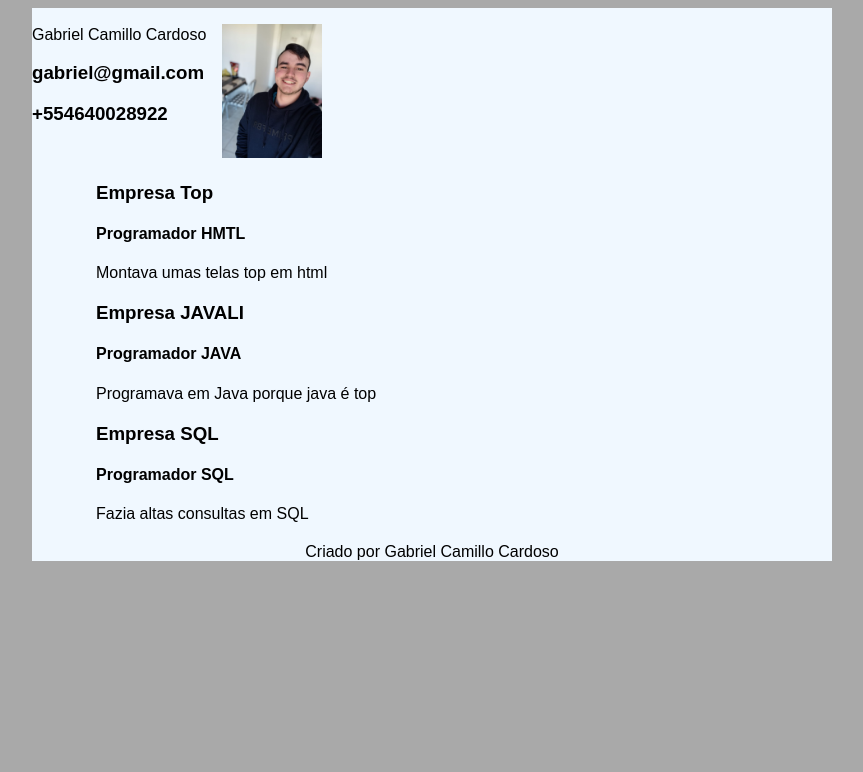
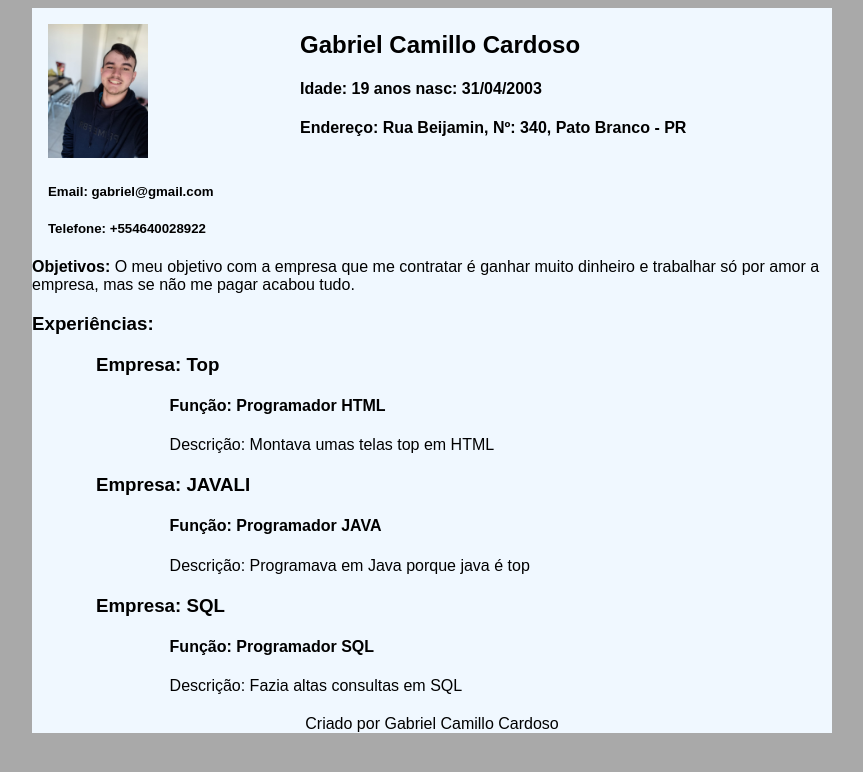
Before and after one commit to GabrielCardoso18/Aula07-Trabalhando-HTML-CSS, a plain HTML site: page index.html in a window 1280 px wide. Shown: the whole page, without its empty margins (208-1071 px from the left). Drawn offline with Linux system fonts and the light colour scheme.

Commit message:
Update index.html
Alteração interna no git hub, pois estou tentando enviar pelo visual e está apresentando erro que não está achando meu repositorio para git push

```diff
--- a/index.html
+++ b/index.html
@@ -9,38 +9,49 @@
 <body>
     <div id="container">
         <div id="content">
+             <!-- Cabeçalho-->
             <div id="header">
-                <div id="dadosPessoais">
-                    <span id="name">Gabriel Camillo Cardoso</span>
-                    <h3>gabriel@gmail.com</h3>
-                    <h3>+554640028922</h3>
-                <!-- Cabeçalho-->
+                <div id="image">
+                    <img id="imagem" src="img.jpg" alt="Foto de Gabriel Camillo Cardoso">
                 </div>
-                <div id="image">
-                    <img class="imagem" src="img.jpg" width="100px">
+                <div id="nome">
+                    <h2 id="name">Gabriel Camillo Cardoso</h2>
+                    <h4>Idade: 19 anos nasc: 31/04/2003</h4>
+                    <h4>Endereço: Rua Beijamin, Nº: 340, Pato Branco - PR</h4>
                 </div>
             </div>
-            <!-- Conteudo (Experiencia, educação, cursos, habilidades)-->
+            <div id="contatos">
+                <h5>Email: gabriel@gmail.com</h5>
+                <h5>Telefone: +554640028922</h5>
+            </div>
+            <!-- Conteúdo (Experiência, educação, cursos, habilidades) -->
+            <div>
+                <p id="objetivo">
+                    <Strong> Objetivos:</Strong> O meu objetivo com a empresa que me contratar é ganhar muito dinheiro e
+                    trabalhar só por amor a empresa, mas se não me pagar acabou tudo.
+                </p>
+            </div>
+            <h3 id="expe">Experiências:</h3>
             <div id="experiencias">
                 <div class="experience">
-                    <h3>Empresa Top</h3>
-                    <h4>Programador HMTL</h4>
-                    <p>Montava umas telas top em html</p>
+                    <h3>Empresa: Top</h3>
+                    <h4 id="funcao">Função: Programador HTML</h4>
+                    <p id="descricao">Descrição: Montava umas telas top em HTML</p>
                 </div>
                 <div class="experience">
-                    <h3>Empresa JAVALI</h3>
-                    <h4>Programador JAVA</h4>
-                    <p>Programava em Java porque java é top</p>
+                    <h3>Empresa: JAVALI</h3>
+                    <h4 id="funcao">Função: Programador JAVA</h4>
+                    <p id="descricao">Descrição: Programava em Java porque java é top</p>
                 </div>
                 <div class="experience">
-                    <h3>Empresa SQL</h3>
-                    <h4>Programador SQL</h4>
-                    <p>Fazia altas consultas em SQL</p>
+                    <h3>Empresa: SQL</h3>
+                    <h4 id="funcao">Função: Programador SQL</h4>
+                    <p id="descricao">Descrição: Fazia altas consultas em SQL</p>
                 </div>
             </div>
+             <!-- Rodapé -->
             <div id="footer">
-                <!-- roda pé-->
-                <p> Criado por Gabriel Camillo Cardoso</p>
+                <p>Criado por Gabriel Camillo Cardoso</p>
             </div>
         </div>
     </div>
```
